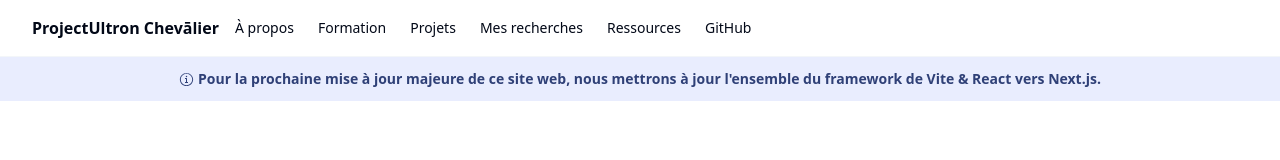
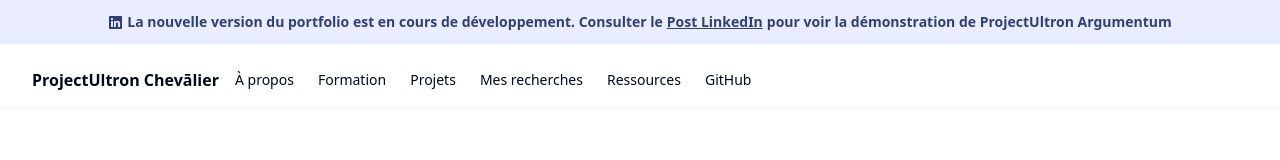
Before and after one commit to MrInspection/Chevalier, a React (Vite) app: page / in a window 1280 px wide. Shown: the top 160 px of the page. Built offline with nearby package versions, Linux system fonts and the light colour scheme.

Commit message:
Minor changes

```diff
--- a/src/components/broadcast.jsx
+++ b/src/components/broadcast.jsx
@@ -1,4 +1,5 @@
-import {InfoCircledIcon} from "@radix-ui/react-icons";
+import {InfoCircledIcon, Link1Icon, Link2Icon, LinkedInLogoIcon, NotionLogoIcon} from "@radix-ui/react-icons";
+import {Button} from "@/components/ui/button.jsx";
 
 export function Broadcast() {
     return (
@@ -8,8 +9,13 @@ export function Broadcast() {
                     <div className={"container relative h-32 md:h-20 lg:h-11 flex items-center justify-center"}>
                         <div
                             className={"inline-flex gap-1 items-center px-3 py-1 text-sm font-bold justify-items-center text-[#2F4077]"}>
-                            <InfoCircledIcon className={"invisible lg:visible"}/>
-                            Pour la prochaine mise à jour majeure de ce site web, nous mettrons à jour l'ensemble du framework de Vite & React vers Next.js.
+                            <LinkedInLogoIcon className={"invisible lg:visible"}/>
+                            La nouvelle version du portfolio est en cours de développement. Consulter le <a
+                            className={"underline"}
+                            href={"https://www.linkedin.com/posts/moussa-abdallah-houmadi_%E3%85%A4-ravi-de-partager-mon-progr%C3%A8s-avec-vous-activity-7182665154319261696-7ui5?utm_source=share&utm_medium=member_desktop"}
+                            target={"_blank"}
+                            rel="noreferrer noopener">Post LinkedIn</a> pour voir la démonstration de ProjectUltron
+                            Argumentum
                         </div>
                     </div>
                 </div>
--- a/src/pages/about/components/about-me.jsx
+++ b/src/pages/about/components/about-me.jsx
@@ -47,7 +47,7 @@ function AboutMe() {
 
                                 <div className={"flex space-x-2 py-5"}>
                                     <a
-                                        href={"/documents/curriculum-vitae.pdf"}
+                                        href={"/documents/cv.pdf"}
                                         target={"_blank"}
                                         rel="noreferrer noopener"
                                     >
--- a/src/pages/about/page.jsx
+++ b/src/pages/about/page.jsx
@@ -9,6 +9,7 @@ import {Broadcast} from "@/components/broadcast.jsx";
 export default function AboutPage() {
     return (
         <>
+            <Broadcast />
             <SiteHeader />
             <AboutMe />
             <PersonalStats />
--- a/src/pages/degree/page.jsx
+++ b/src/pages/degree/page.jsx
@@ -1,10 +1,12 @@
 import SiteHeader from "@/components/site-header.jsx";
 import SiteFooter from "@/components/site-footer.jsx";
 import {Separator} from "@/components/ui/separator.jsx";
+import {Broadcast} from "@/components/broadcast.jsx";
 
 export default function DegreePage() {
     return (
         <>
+            <Broadcast />
             <SiteHeader />
             <PageArticle />
             <SiteFooter />
@@ -30,7 +32,7 @@ function PageArticle() {
                             <div className={"text-sm font-semibold"}>Publié le 24 Février 2024</div>
                         </div>
 
-                        <p className="leading-7 [&:not(:first-child)]:mt-6">
+                        <p className="mt-6">
                             Le Brevet de <strong>Technicien Supérieur aux Services Informatiques aux
                             Organisations</strong> (BTS SIO) offre une opportunité unique de se former
                             en <strong>deux ans</strong> dans les domaines essentiels de l{"'"}informatique.
--- a/src/pages/home/components/featured-works.jsx
+++ b/src/pages/home/components/featured-works.jsx
@@ -60,12 +60,21 @@ export function FeaturedWorks() {
                         </Card>
                     </Link>
 
+                    <div className={"mt-5"}>
+                        <iframe
+                            src="https://www.linkedin.com/embed/feed/update/urn:li:ugcPost:7182665101991137280"
+                            height="1365" width="1090" frameBorder="0" allowFullScreen=""
+                            title="Embedded post">
+                        </iframe>
+                    </div>
+
                     <div className={"my-4 grid gap-4 md:grid-cols-3 sm:grid-cols-2 lg:grid-cols-3"}>
 
                         <Link to={"/research/chevalier"}>
                             <Card>
                                 <CardHeader className={"my-0"}>
-                                    <img src={"/thumbnails/case-studies/case-studies-thumbnail.png"} alt={"Portfolio Thumbnail Project"}
+                                    <img src={"/thumbnails/case-studies/case-studies-thumbnail.png"}
+                                         alt={"Portfolio Thumbnail Project"}
                                          className={"rounded-md object-cover aspect-video h-52  w-full "}>
                                     </img>
                                 </CardHeader>
@@ -84,7 +93,8 @@ export function FeaturedWorks() {
                         <Link to={"/projects/calculator"}>
                             <Card>
                                 <CardHeader className={"my-0"}>
-                                    <img src={"/thumbnails/projects/project-calculator.png"} alt={"Calculator Thumbnail Project"}
+                                    <img src={"/thumbnails/projects/project-calculator.png"}
+                                         alt={"Calculator Thumbnail Project"}
                                          className={"rounded-md object-cover aspect-video h-52  w-full "}>
                                     </img>
                                 </CardHeader>
@@ -103,7 +113,8 @@ export function FeaturedWorks() {
                         <Link to={"/projects/tetris"}>
                             <Card>
                                 <CardHeader className={"my-0"}>
-                                    <img src={"/thumbnails/projects/project-tetris.png"} alt={"Tetris Thumbnail Project"}
+                                    <img src={"/thumbnails/projects/project-tetris.png"}
+                                         alt={"Tetris Thumbnail Project"}
                                          className={"rounded-md object-cover aspect-video h-52  w-full "}>
                                     </img>
                                 </CardHeader>
--- a/src/pages/home/page.jsx
+++ b/src/pages/home/page.jsx
@@ -8,8 +8,8 @@ import {Broadcast} from "@/components/broadcast.jsx";
 export default function HomePage() {
     return (
         <>
+            <Broadcast />
             <SiteHeader />
-            <Broadcast />
             <IntroSection />
             <PersonalStats />
             <FeaturedWorks />
--- a/src/pages/projects/articles/project-chevalier.jsx
+++ b/src/pages/projects/articles/project-chevalier.jsx
@@ -62,11 +62,10 @@ function ProjectArticleSection() {
                             </Button>
                         </a>
 
-                        <Separator />
-
+                        <Separator/>
                         <div className={"my-12 container max-w-2xl"}>
                             <Link to={"/research/chevalier"}>
-                                <Card>
+                            <Card>
                                     <CardHeader className={"my-0"}>
                                         <img src={"/thumbnails/case-studies/case-studies-thumbnail.png"}
                                              alt={"Portfolio Thumbnail Project"}
--- a/src/pages/projects/page.jsx
+++ b/src/pages/projects/page.jsx
@@ -5,10 +5,12 @@ import SiteFooter from "@/components/site-footer.jsx";
 import {ProjectsHero, ProjectsIntroduction} from "@/pages/projects/components/projects-content.jsx";
 import {ProjectsCategories} from "@/pages/projects/components/projects-categories.jsx";
 import React from "react";
+import {Broadcast} from "@/components/broadcast.jsx";
 
 export default function ProjectsPage() {
     return (
         <>
+            <Broadcast />
             <SiteHeader />
             <ProjectsHero />
             <ProjectsIntroduction />
--- a/src/pages/research/page.jsx
+++ b/src/pages/research/page.jsx
@@ -2,10 +2,12 @@ import SiteHeader from "@/components/site-header.jsx";
 import SiteFooter from "@/components/site-footer.jsx";
 import {ResearchContent, ResearchHero} from "@/pages/research/components/research-content.jsx";
 import {ResearchCategories} from "@/pages/research/components/research-categories.jsx";
+import {Broadcast} from "@/components/broadcast.jsx";
 
 export default function ResearchPage() {
     return (
         <>
+            <Broadcast />
             <SiteHeader />
             <ResearchHero />
             <ResearchContent />
--- a/src/pages/resources/page.jsx
+++ b/src/pages/resources/page.jsx
@@ -6,18 +6,17 @@ import {
     ResourcesHero,
 } from "@/pages/resources/components/resources-content.jsx";
 import {ResourcesDatabank} from "@/pages/resources/components/resources-databank.jsx";
+import {Broadcast} from "@/components/broadcast.jsx";
 
 export default function DatabankPage() {
     return (
         <>
+            <Broadcast />
             <SiteHeader />
             <ResourcesHero />
             <ResourcesDatabank />
-
             <ExamsQuickAccess />
-
             <QuickAccess />
-
             <SiteFooter />
         </>
     )
```
Also changed, not shown: 1 other file (tests, documents, lock files or other folders). Lines whose indentation alone changed are shown as unchanged.
